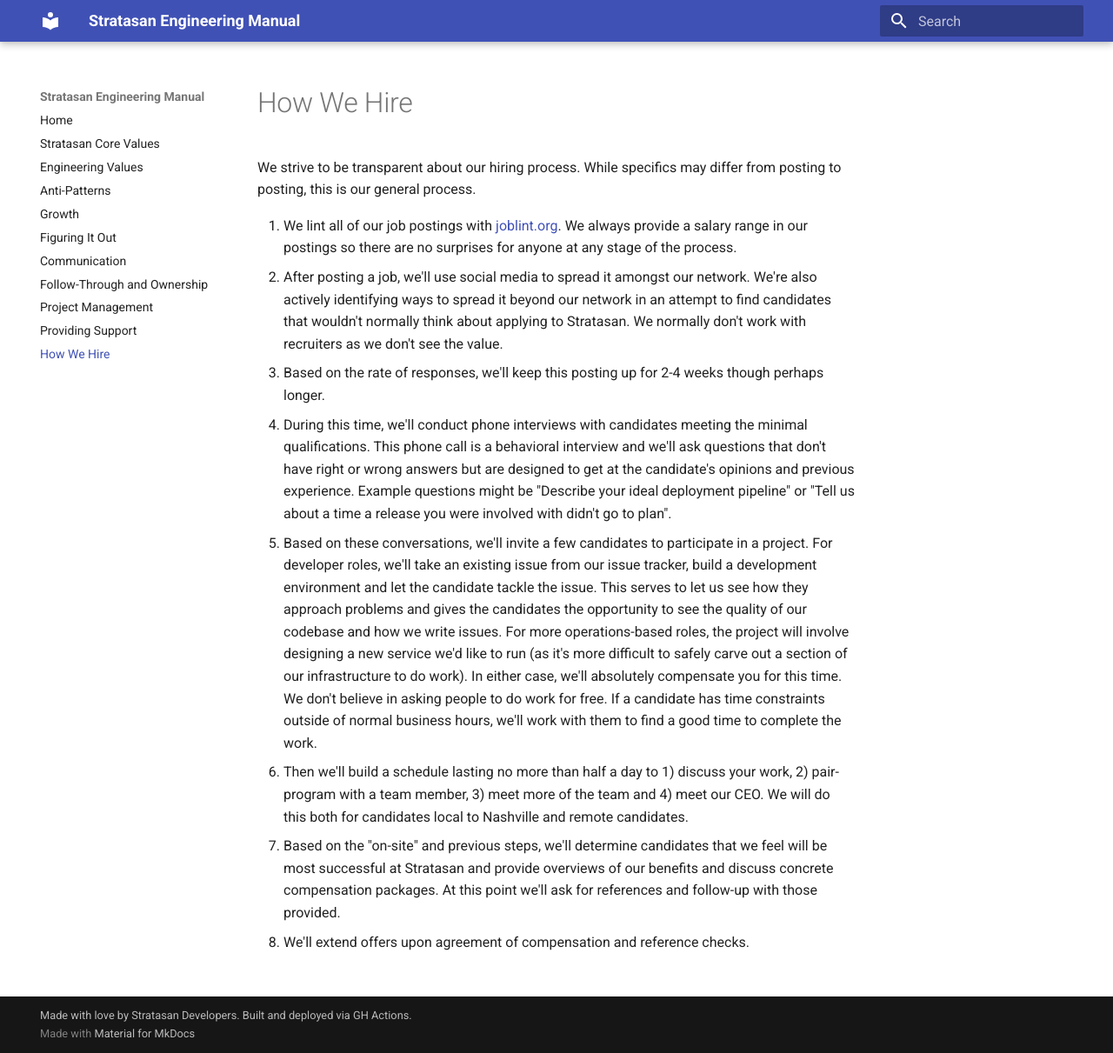
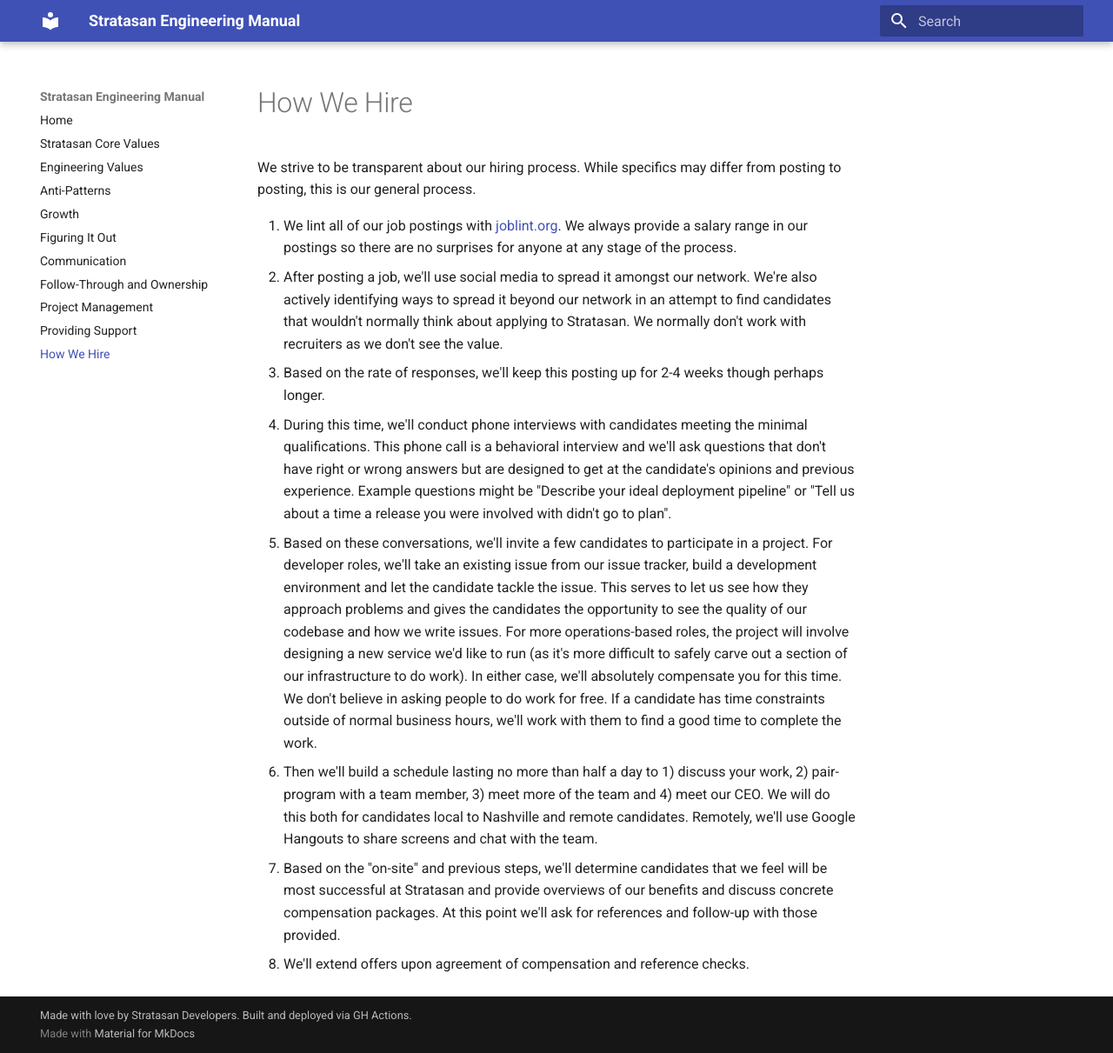
Before and after one commit to stratasan/engineering, an MkDocs documentation site: the page built from docs/how-we-hire.md, in a window 1280 px wide and 1211 px high. Shown: the whole window at 87% size. Built offline with MkDocs 1.6.1 and Material for MkDocs 9.7.7, drawn with Linux system fonts in a browser that asks for light colours; old or Windows-style settings are respelled for this version of MkDocs.

Commit message:
Update how-we-hire.md

```diff
--- a/docs/how-we-hire.md
+++ b/docs/how-we-hire.md
@@ -33,7 +33,8 @@ from posting to posting, this is our general process.
 5. Then we'll build a schedule lasting no more than half a day to 1) discuss
    your work, 2) pair-program with a team member, 3) meet more of the team and
    4) meet our CEO. We will do this both for candidates local to Nashville and
-      remote candidates.
+   remote candidates. Remotely, we'll use Google Hangouts to share screens and
+   chat with the team.
 6. Based on the "on-site" and previous steps, we'll determine candidates that we
    feel will be most successful at Stratasan and provide overviews of our
    benefits and discuss concrete compensation packages. At this point we'll ask
```
